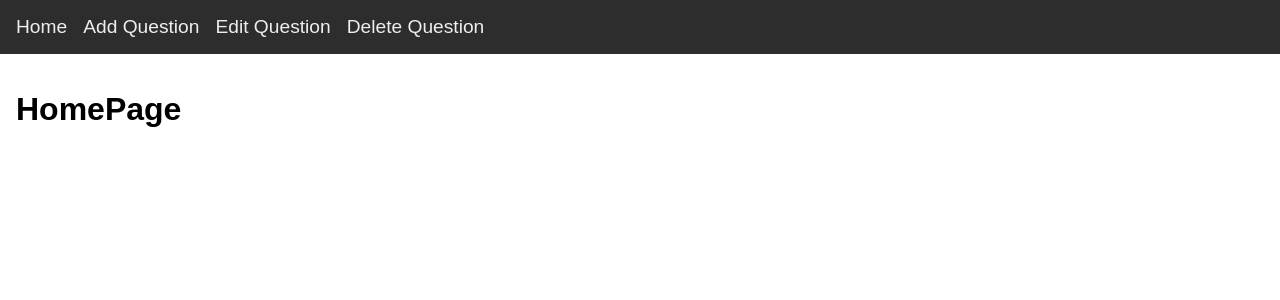
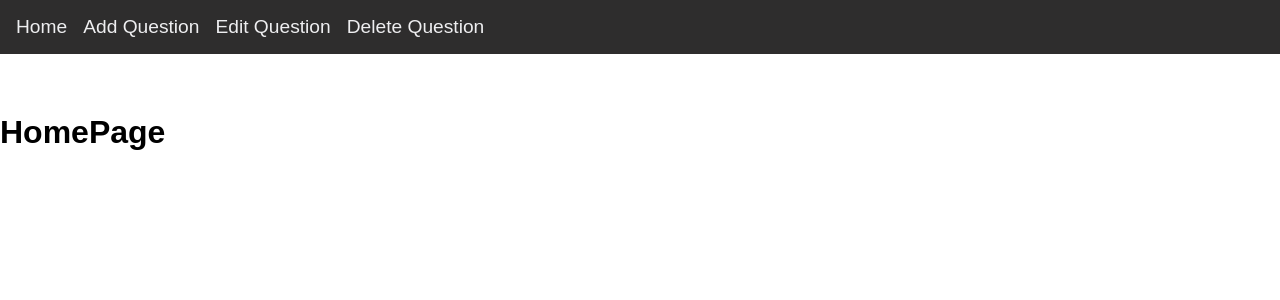
Before and after one commit to tchowdhuryf/Trivia-App-FE, a React (Vite) app: page / in a window 1280 px wide. Shown: the top 300 px of the page. Built offline with nearby package versions, Linux system fonts and the light colour scheme.

Commit message:
refactor(page-template): add page content styles

```diff
--- a/src/components/PageTemplate/PageTemplate.css
+++ b/src/components/PageTemplate/PageTemplate.css
@@ -3,8 +3,5 @@
 }
 
 .page-header {
-  margin-bottom: 8px;
+  margin-bottom: 60px;
 }
-.page-content {
-  padding: 8px 16px 8px 16px;
-}
```
